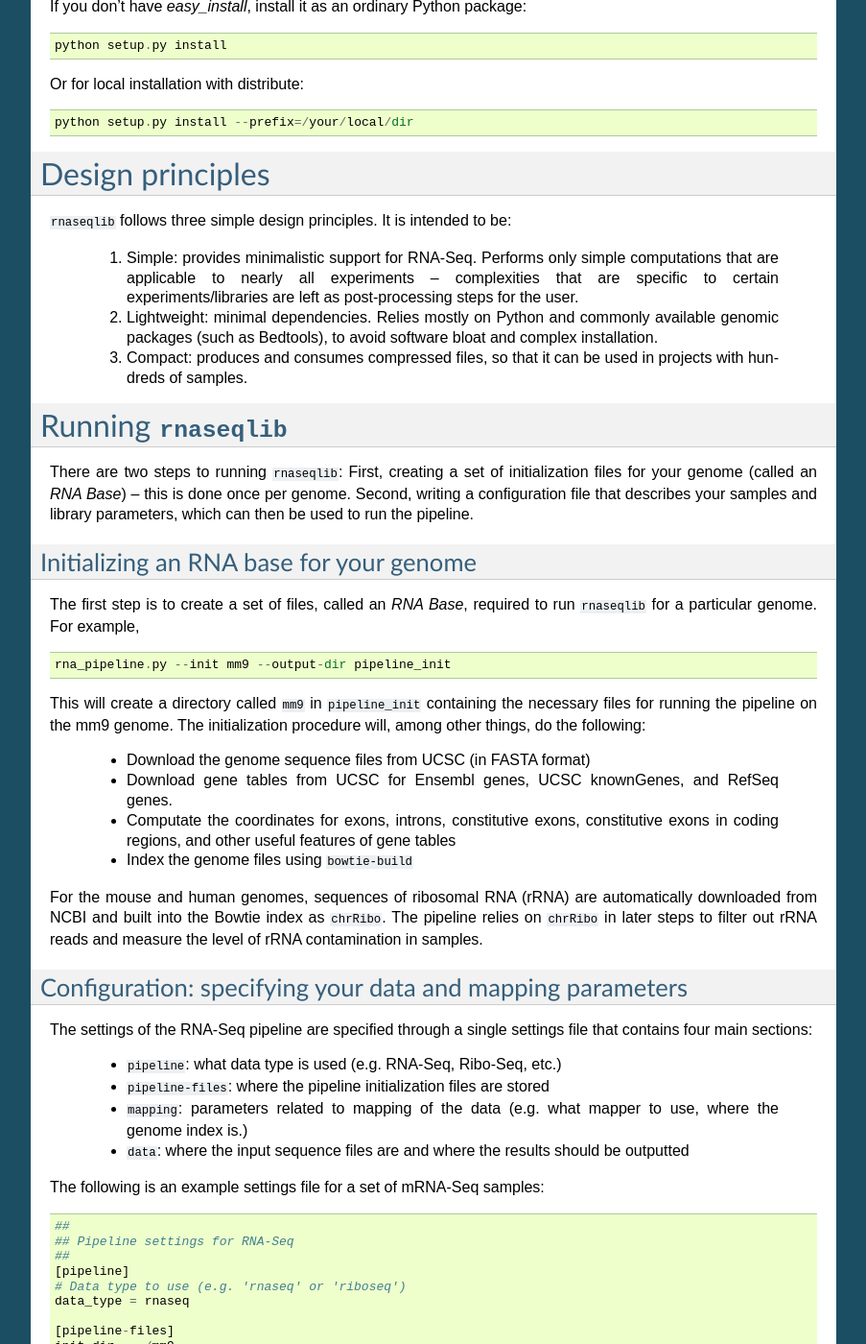
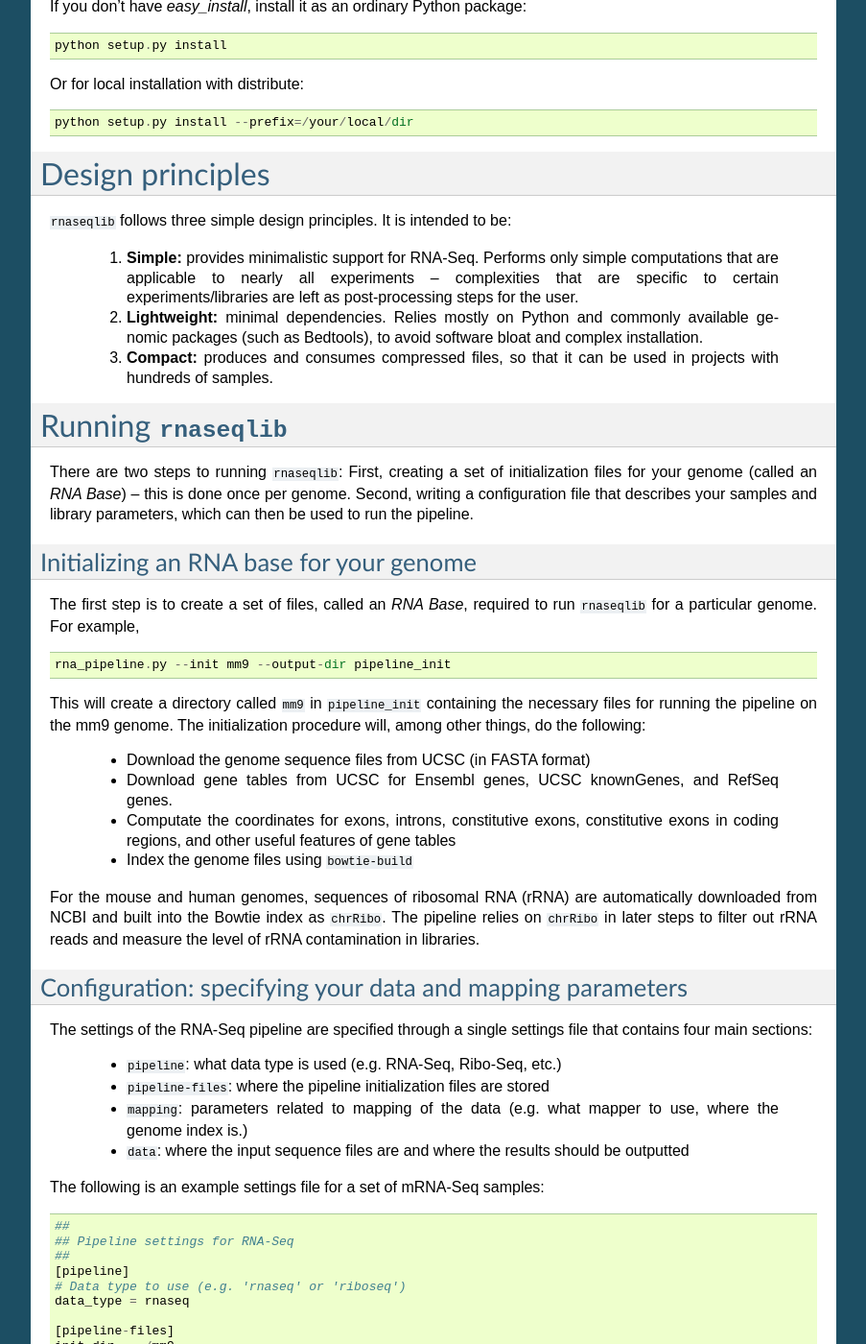
Before and after one commit to yarden/rnaseqlib, a Sphinx documentation site: the page built from docs/source/index.rst, in a window 1280 px wide and 1400 px high, scrolled down 1232 px. Shown: the whole window at 96% size, without its empty margins (198-1101 px from the left). Built offline with Sphinx 7.4.7, drawn with Linux system fonts in a browser that asks for light colours.

Commit message:
Docs revised

```diff
--- a/docs/source/index.rst
+++ b/docs/source/index.rst
@@ -72,16 +72,16 @@ Design principles
 
 ``rnaseqlib`` follows three simple design principles. It is intended to be:
 
-  1. Simple: provides minimalistic support for RNA-Seq. Performs only simple computations that
+  1. **Simple:** provides minimalistic support for RNA-Seq. Performs only simple computations that
      are applicable to nearly all experiments -- complexities that are specific to certain
      experiments/libraries are left as post-processing steps for the user.
 
 
-  2. Lightweight: minimal dependencies. Relies mostly on Python and commonly available
+  2. **Lightweight:** minimal dependencies. Relies mostly on Python and commonly available
      genomic packages (such as Bedtools), to avoid software bloat and complex installation.
 
 
-  3. Compact: produces and consumes compressed files, so that it can be used in projects
+  3. **Compact:** produces and consumes compressed files, so that it can be used in projects
      with hundreds of samples.
 
 
@@ -114,7 +114,7 @@ The initialization procedure will, among other things, do the following:
 For the mouse and human genomes, sequences of ribosomal RNA (rRNA) are automatically
 downloaded from NCBI and built into the Bowtie index as ``chrRibo``. The pipeline
 relies on ``chrRibo`` in later steps to filter out rRNA reads and measure the level
-of rRNA contamination in samples.
+of rRNA contamination in libraries.
 
 
 Configuration: specifying your data and mapping parameters
```
